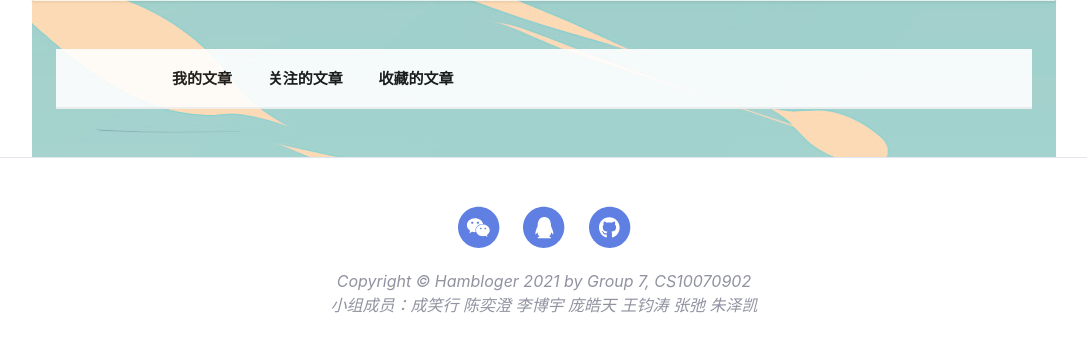
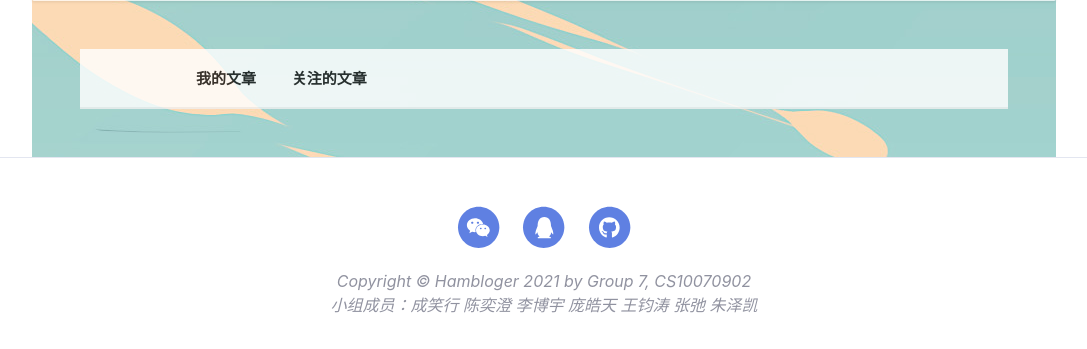
Before and after one commit to vozeo/Hambloger, a Flask app: template app/templates/user.html in a window 1280 px wide. Shown: the part 351-700 px from the top of the page, without its empty margins (96-1183 px from the left). Run offline with Flask 2, Linux system fonts and the light colour scheme; the template is opened without the code that fills it, so the values that code supplies are empty; some libraries are stand-ins or nearby versions.

Commit message:
Fix user follow pages.

```diff
--- a/app/main/views.py
+++ b/app/main/views.py
@@ -26,7 +26,7 @@ def index():
         query = current_user.followed_posts
     else:
         query = Post.query
-    pagination = Post.query.order_by(Post.timestamp.desc()).paginate(
+    pagination = query.order_by(Post.timestamp.desc()).paginate(
         page, per_page=current_app.config['HAMBLOGER_POSTS_PER_PAGE'],
         error_out=False)
     posts = pagination.items
--- a/app/templates/user.html
+++ b/app/templates/user.html
@@ -27,9 +27,11 @@ Hambloger - {{ user.username }}
                 <div class="username-container">
                     <span class="username"> {{ user.name }} </span>
                 </div>
+                <!--
                 <div class="username-container">
                     <span class="userid"> userid : {{ user.id }} </span>
                 </div>
+                -->
                 <div class="about_me-container">
                     {% if user.about_me %}<span class="about_me">{{ user.about_me }}</span>{% endif %}
                 </div>
@@ -78,20 +80,48 @@ Hambloger - {{ user.username }}
         </div>
     </div>
     <div class="container main-show-container py-5">
+        <!--
+        <div class="container  col-3">
+                <ul class="side-content">
+                <li class="side-content-left-item">
+                    <a class="option-link" href="{{ url_for('.followers', username=user.username) }}">
+                        关注数 <span class="badge badge-dark">{{ user.followers.count() - 1 }}</span>
+                    </a>
+                </li>
+                <li class="side-content-right-item">
+                    <a class="option-link" href="{{ url_for('.followed_by', username=user.username) }}">
+                        粉丝数 <span class="badge badge-dark">{{ user.followed.count() - 1 }}</span>
+                    </a>
+                </li>
+            </ul>
+            <div class="side-content-box">
+                <p>广告位招租！</p>
+            </div>
+        </div>
+        -->
+        <div class="container main-show-container">
             <ul class="option-bar">
                 <li class="option-item">
                     <a class="option-link" href="">
                         我的文章
                     </a>
-                <a class="option-link" href="">
+                    <a class="option-link" href="{{ url_for('.show_followed') }}">
                         关注的文章
                     </a>
+                    <!--
                         <a class="option-link" href="">
                         收藏的文章
                     </a>
+                    -->
                 </li>
             </ul>
             <div class="main-content-box">
+                <!--
+                <h3>
+                    <div align="center">{{ user.username }}的文章</div>
+                </h3>
+                -->
+                <!-- Main Content-->
                 <div class="container px-10">
                     {% for post in posts %}
                     <div class="row gx-8 justify-content-center">
@@ -124,6 +154,7 @@ Hambloger - {{ user.username }}
                     {{ macros.pagination_widget(pagination, endpoint, username = user.username) }}
                 </div>
                 {% endif %}
+            </div>
         </div>
     </div>
 </div>
```
Also changed, not shown: data-dev.sqlite. Lines whose indentation alone changed are shown as unchanged.
